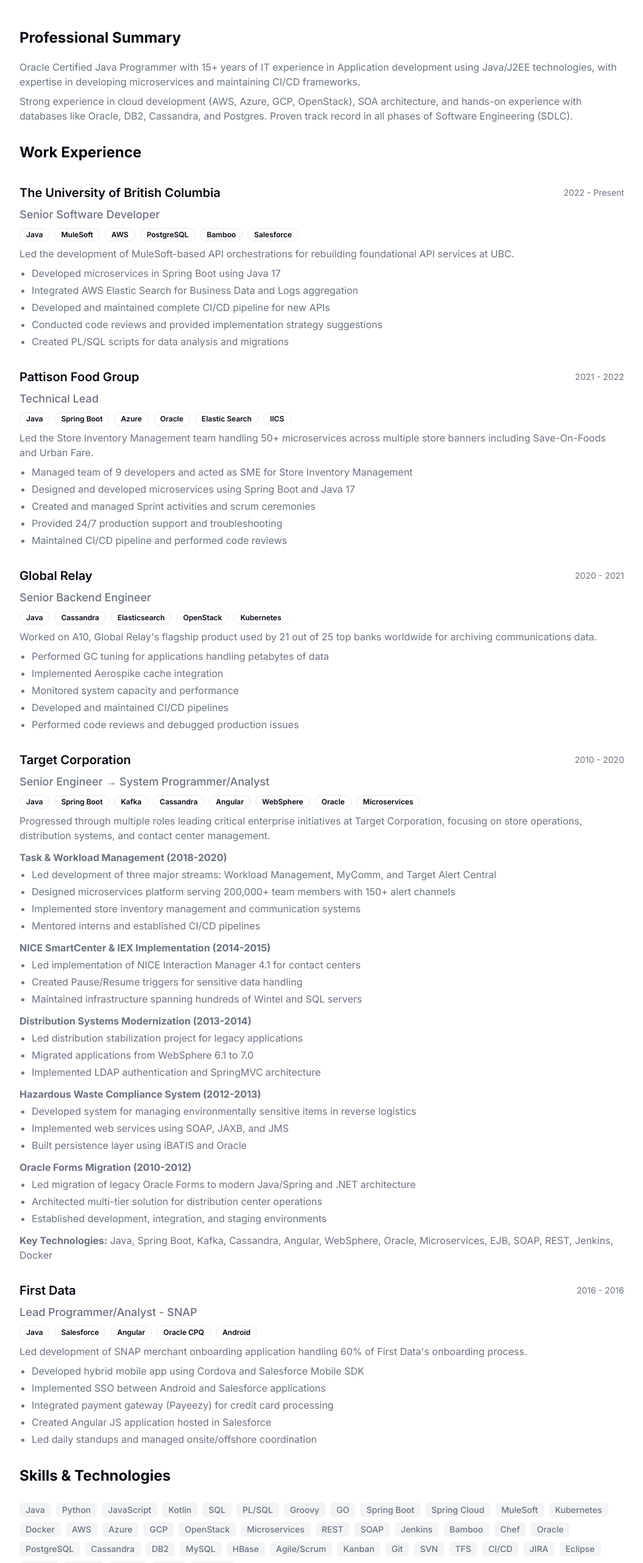
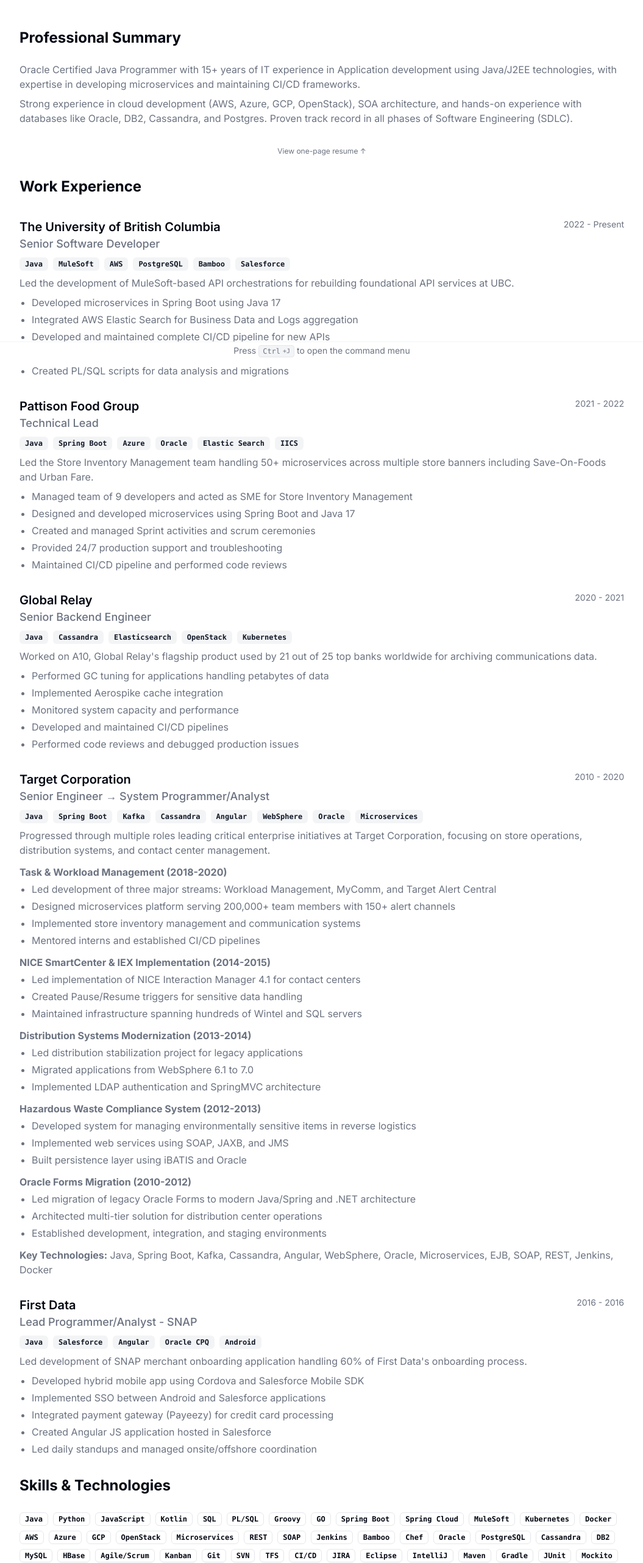
Before and after one commit to Bonythomasv/mariyamrajeevgeorge-resume, a Next.js app: page /detailed-resume in a window 1280 px wide. Shown: the part 210-2773 px from the top of the page at 61% size, without its empty margins (112-1167 px from the left). Built offline with nearby package versions, Linux system fonts and the light colour scheme.

Commit message:
feat: Update detailed resume with new certifications and projects, improve structured data handling, and enhance location rendering logic

```diff
--- a/src/app/components/Header.tsx
+++ b/src/app/components/Header.tsx
@@ -27,12 +27,13 @@
   location,
   locationLink,
 }: LocationLinkProps) {
+  if (!location) return null;  // Don't render anything if location is empty
+
   return (
     <p className="max-w-md items-center text-pretty font-mono text-xs text-foreground">
       <a
         className="inline-flex gap-x-1.5 align-baseline leading-none hover:underline"
         href={locationLink}
-        target="_blank"
         rel="noopener noreferrer"
         aria-label={`Location: ${location}`}
       >
--- a/src/app/components/Projects.tsx
+++ b/src/app/components/Projects.tsx
@@ -135,13 +135,13 @@
 }: ProjectsProps) {
   return (
     <Section className="scroll-mb-16 print:space-y-4">
-      <h2 className="text-xl font-bold" id="side-projects">
-        Side projects
+      <h2 className="text-xl font-bold" id="certifications-and-projects">
+        Certifications and Side Projects
       </h2>
       <div
         className="-mx-3 grid grid-cols-1 gap-3 md:grid-cols-2 lg:grid-cols-3 print:grid-cols-3 print:gap-2"
         role="feed"
-        aria-labelledby="side-projects"
+        aria-labelledby="certifications-and-projects"
       >
         {projects.map((project) => (
           <article
--- a/src/app/detailed-resume/page.tsx
+++ b/src/app/detailed-resume/page.tsx
@@ -3,16 +3,40 @@
 import { Section } from "@/components/ui/section";
 import { Avatar, AvatarFallback, AvatarImage } from "@/components/ui/avatar";
 import { Button } from "@/components/ui/button";
-import { GlobeIcon, MailIcon, PhoneIcon } from "lucide-react";
+import { GlobeIcon, MailIcon, PhoneIcon, ArrowLeft } from "lucide-react";
+import { Badge } from "@/components/ui/badge";
+import { CommandMenu } from "@/components/command-menu";
+import Link from "next/link";
 
 export const metadata: Metadata = {
   title: `${RESUME_DATA_DETAILED.name} | Detailed Resume`,
   description: RESUME_DATA_DETAILED.about,
 };
 
+function getCommandMenuLinks() {
+  const links = [];
+
+  if (RESUME_DATA_DETAILED.personalWebsiteUrl) {
+    links.push({
+      url: RESUME_DATA_DETAILED.personalWebsiteUrl,
+      title: "Personal Website",
+    });
+  }
+
+  return [
+    ...links,
+    ...RESUME_DATA_DETAILED.contact.social.map((socialMediaLink) => ({
+      url: socialMediaLink.url,
+      title: socialMediaLink.name,
+    })),
+  ];
+}
+
 export default function DetailedResume() {
   return (
-    <main className="container mx-auto max-w-5xl px-4 py-8 md:py-12">
+    <main className="container relative mx-auto max-w-5xl px-4 py-8 md:py-12">
+      <CommandMenu links={getCommandMenuLinks()} />
+
       {/* Header */}
       <section className="mb-12">
         <div className="flex flex-col items-center gap-4 text-center md:flex-row md:items-start md:text-left">
@@ -55,41 +79,47 @@
       </section>
 
       {/* Summary */}
-      <Section className="mb-8">
+      <Section>
         <h2 className="text-2xl font-bold">Professional Summary</h2>
-        <div className="prose mt-2 max-w-none text-muted-foreground">
+        <div className="prose mt-3 max-w-none text-muted-foreground">
           {RESUME_DATA_DETAILED.summary}
+        </div>
+        <div className="mt-4 text-center">
+          <Link href="/" className="text-xs text-muted-foreground hover:text-foreground">
+            View one-page resume ↑
+          </Link>
         </div>
       </Section>
 
       {/* Work Experience */}
-      <Section className="mb-8">
+      <Section className="mt-8">
         <h2 className="text-2xl font-bold">Work Experience</h2>
         <div className="mt-6 space-y-8">
           {RESUME_DATA_DETAILED.work.map((work) => (
             <div key={work.company} className="space-y-2">
-              <div className="flex items-center justify-between">
-                <h3 className="text-xl font-semibold">
-                  {work.company}
-                </h3>
+              <div className="flex items-start justify-between">
+                <div>
+                  <h3 className="text-xl font-semibold">
+                    {work.company}
+                  </h3>
+                  <p className="text-lg font-medium text-muted-foreground">
+                    {work.title}
+                  </p>
+                </div>
                 <div className="text-sm text-muted-foreground">
                   {work.start} - {work.end || "Present"}
                 </div>
               </div>
-              <h4 className="text-lg font-medium text-muted-foreground">
-                {work.title}
-              </h4>
+
               <div className="flex flex-wrap gap-2">
                 {work.badges.map((badge) => (
-                  <span
-                    key={badge}
-                    className="inline-flex items-center rounded-full border px-2.5 py-0.5 text-xs font-semibold transition-colors focus:outline-none focus:ring-2 focus:ring-ring focus:ring-offset-2"
-                  >
+                  <Badge key={badge} variant="secondary">
                     {badge}
-                  </span>
+                  </Badge>
                 ))}
               </div>
-              <div className="prose mt-2 max-w-none text-muted-foreground">
+
+              <div className="prose text-muted-foreground">
                 {work.description}
               </div>
             </div>
@@ -98,27 +128,24 @@
       </Section>
 
       {/* Skills */}
-      <Section className="mb-8">
+      <Section className="mt-8">
         <h2 className="text-2xl font-bold">Skills & Technologies</h2>
         <div className="mt-4 flex flex-wrap gap-2">
           {RESUME_DATA_DETAILED.skills.map((skill) => (
-            <span
-              key={skill}
-              className="inline-flex items-center rounded-md bg-muted px-2.5 py-0.5 text-sm font-medium text-muted-foreground"
-            >
+            <Badge key={skill} variant="outline">
               {skill}
-            </span>
+            </Badge>
           ))}
         </div>
       </Section>
 
       {/* Education */}
-      <Section>
+      <Section className="mt-8">
         <h2 className="text-2xl font-bold">Education</h2>
         <div className="mt-4 space-y-4">
           {RESUME_DATA_DETAILED.education.map((education) => (
-            <div key={education.school}>
-              <h3 className="font-semibold">{education.school}</h3>
+            <div key={education.school} className="space-y-1">
+              <h3 className="text-lg font-medium">{education.school}</h3>
               <p className="text-muted-foreground">{education.degree}</p>
               <p className="text-sm text-muted-foreground">
                 {education.start} - {education.end}
@@ -127,6 +154,41 @@
           ))}
         </div>
       </Section>
+
+      {/* Projects & Certifications */}
+      <Section className="mt-8">
+        <h2 className="text-2xl font-bold">Projects & Certifications</h2>
+        <div className="mt-6 space-y-6">
+          {RESUME_DATA_DETAILED.projects.map((project) => (
+            <div key={project.title} className="space-y-2">
+              <div className="flex items-start justify-between">
+                <div>
+                  <h3 className="text-xl font-semibold">
+                    {project.title}
+                  </h3>
+                </div>
+                {project.link && (
+                  <Button variant="link" size="sm" asChild>
+                    <a href={project.link.href} target="_blank" rel="noopener noreferrer">
+                      {project.link.label}
+                    </a>
+                  </Button>
+                )}
+              </div>
+
+              <div className="flex flex-wrap gap-2">
+                {project.techStack.map((tech) => (
+                  <Badge key={tech} variant="secondary">
+                    {tech}
+                  </Badge>
+                ))}
+              </div>
+
+              <p className="text-muted-foreground">{project.description}</p>
+            </div>
+          ))}
+        </div>
+      </Section>
     </main>
   );
 }
--- a/src/data/resume-data-detailed.tsx
+++ b/src/data/resume-data-detailed.tsx
@@ -3,9 +3,9 @@
 export const RESUME_DATA_DETAILED: ResumeData = {
   name: "Bony Thomas",
   initials: "BT",
-  location: "Vancouver, BC",
-  locationLink: "https://www.google.com/maps/place/Vancouver",
-  about: "Oracle Certified Java Programmer | Senior Software Developer | 15+ Years Experience",
+  location: "", // Temporarily disabled
+  locationLink: "", // Temporarily disabled
+  about: "Senior Software Developer at UBC | Ex-Target | Ex-Global Relay | Oracle Certified Java Programmer | 15+ Years Experience",
   avatarUrl: "/bony-profile.jpg",
   summary: (
     <>
@@ -197,24 +197,31 @@
   ],
   projects: [
     {
-      title: "UBC API Modernization",
-      techStack: ["Java", "MuleSoft", "AWS", "PostgreSQL", "Bamboo"],
-      description: "Led the development of MuleSoft-based API orchestrations, rebuilding foundational API services for UBC staff, public, and students.",
+      title: "Certificate in Blockchain Development",
+      techStack: ["Blockchain", "Smart Contracts", "DeFi", "NFTs"],
+      description: "Comprehensive certification in blockchain technology fundamentals, focusing on evaluating and implementing blockchain solutions across various industries. Gained expertise in analyzing distributed ledger technologies, digital tokens, and smart contracts for business transformation.",
+      link: {
+        label: "View Credential",
+        href: "https://www.credential.net/537a1570-67dd-45c4-a08b-a3fe4f44da0e#acc.AkgKvHUf"
+      }
     },
     {
-      title: "Store Inventory Management System",
-      techStack: ["Java", "Spring Boot", "Azure", "Oracle", "Elastic Search"],
-      description: "Architected and led development of 50+ microservices managing inventory across multiple store banners for Pattison Food Group.",
+      title: "Fundamentals of Artificial Intelligence Cloud Strategy",
+      techStack: ["AI", "Cloud Computing"],
+      description: "Comprehensive certification focused on developing strategies for AI cloud adoption, covering security, cost-benefit analysis, and organizational impact. Gained expertise in evaluating and implementing cloud-based AI solutions for business transformation.",
+      link: {
+        label: "View Credential",
+        href: "https://www.credential.net/18a3033f-d409-4bca-b6cc-ba4c17cadd26#acc.jMifb8TS"
+      }
     },
     {
-      title: "A10 Performance Optimization",
-      techStack: ["Java", "Cassandra", "Elasticsearch", "OpenStack", "Kubernetes"],
-      description: "Improved performance and reduced latency for Global Relay's flagship archiving solution handling petabytes of data.",
-    },
-    {
-      title: "Target Alert Platform",
-      techStack: ["Java", "Kafka", "Cassandra", "Angular JS", "Google FCM"],
-      description: "Designed microservices for Target's alert platform, handling communications for 200,000+ team members.",
+      title: "Harvest Store + Cafe",
+      techStack: ["Next.js", "Gemini AI", "TypeScript", "Tailwind"],
+      description: "Built a modern cafe website integrating Google's Gemini AI for enhanced customer interaction and menu recommendations. Code available at github.com/Bonythomasv/harvest-cafe-store",
+      link: {
+        label: "theharvestcafe.ca",
+        href: "https://theharvestcafe.ca"
+      }
     }
   ],
 } as const;
--- a/src/data/resume-data.tsx
+++ b/src/data/resume-data.tsx
@@ -3,9 +3,9 @@
 export const RESUME_DATA: ResumeData = {
   name: "Bony Thomas",
   initials: "BT",
-  location: "Vancouver, BC",
-  locationLink: "https://www.google.com/maps/place/Vancouver",
-  about: "Senior Software Developer dedicated to building scalable cloud solutions",
+  location: "", // Temporarily disabled
+  locationLink: "", // Temporarily disabled
+  about: "Senior Software Developer at UBC | Ex-Target | Ex-Global Relay | Oracle Certified Java Programmer | 15+ Years Experience",
   avatarUrl: "/bony-profile.jpg",
   // personalWebsiteUrl: "https://bonythomas.com",
   summary: (
@@ -199,13 +199,30 @@
   projects: [
     {
       title: "Certificate in Blockchain Development",
-      techStack: ["Blockchain", "Smart Contracts"],
-      description: "The University of British Columbia",
+      techStack: ["Blockchain", "Smart Contracts", "DeFi", "NFTs"],
+      description: "Comprehensive certification in blockchain technology fundamentals, focusing on evaluating and implementing blockchain solutions across various industries. Gained expertise in analyzing distributed ledger technologies, digital tokens, and smart contracts for business transformation.",
+      link: {
+        label: "View Credential",
+        href: "https://www.credential.net/537a1570-67dd-45c4-a08b-a3fe4f44da0e#acc.AkgKvHUf"
+      }
     },
     {
       title: "Fundamentals of Artificial Intelligence Cloud Strategy",
       techStack: ["AI", "Cloud Computing"],
-      description: "The University of British Columbia",
+      description: "Comprehensive certification focused on developing strategies for AI cloud adoption, covering security, cost-benefit analysis, and organizational impact. Gained expertise in evaluating and implementing cloud-based AI solutions for business transformation.",
+      link: {
+        label: "View Credential",
+        href: "https://www.credential.net/18a3033f-d409-4bca-b6cc-ba4c17cadd26#acc.jMifb8TS"
+      }
     },
+    {
+      title: "Harvest Store + Cafe",
+      techStack: ["Next.js", "Gemini AI", "TypeScript", "Tailwind"],
+      description: "Built a modern cafe website integrating Google's Gemini AI for enhanced customer interaction and menu recommendations. Code available at github.com/Bonythomasv/harvest-cafe-store",
+      link: {
+        label: "theharvestcafe.ca",
+        href: "https://theharvestcafe.ca"
+      }
+    }
   ],
 } as const;
--- a/src/lib/structured-data.ts
+++ b/src/lib/structured-data.ts
@@ -10,10 +10,12 @@
     url: RESUME_DATA.personalWebsiteUrl,
     image: RESUME_DATA.avatarUrl,
     sameAs: RESUME_DATA.contact.social.map((social) => social.url),
+    ...(RESUME_DATA.location && {
       address: {
         "@type": "Place",
         name: RESUME_DATA.location,
       },
+    }),
     contactPoint: {
       "@type": "ContactPoint",
       email: RESUME_DATA.contact.email,
@@ -36,10 +38,12 @@
     hasOccupation: RESUME_DATA.work.map((job) => ({
       "@type": "Occupation",
       name: job.title,
+      ...(RESUME_DATA.location && {
         occupationLocation: {
           "@type": "Place",
           name: RESUME_DATA.location,
         },
+      }),
       occupationalCategory: "Software Engineering",
       estimatedSalary: {
         "@type": "MonetaryAmountDistribution",
```
Lines whose indentation alone changed are shown as unchanged.
